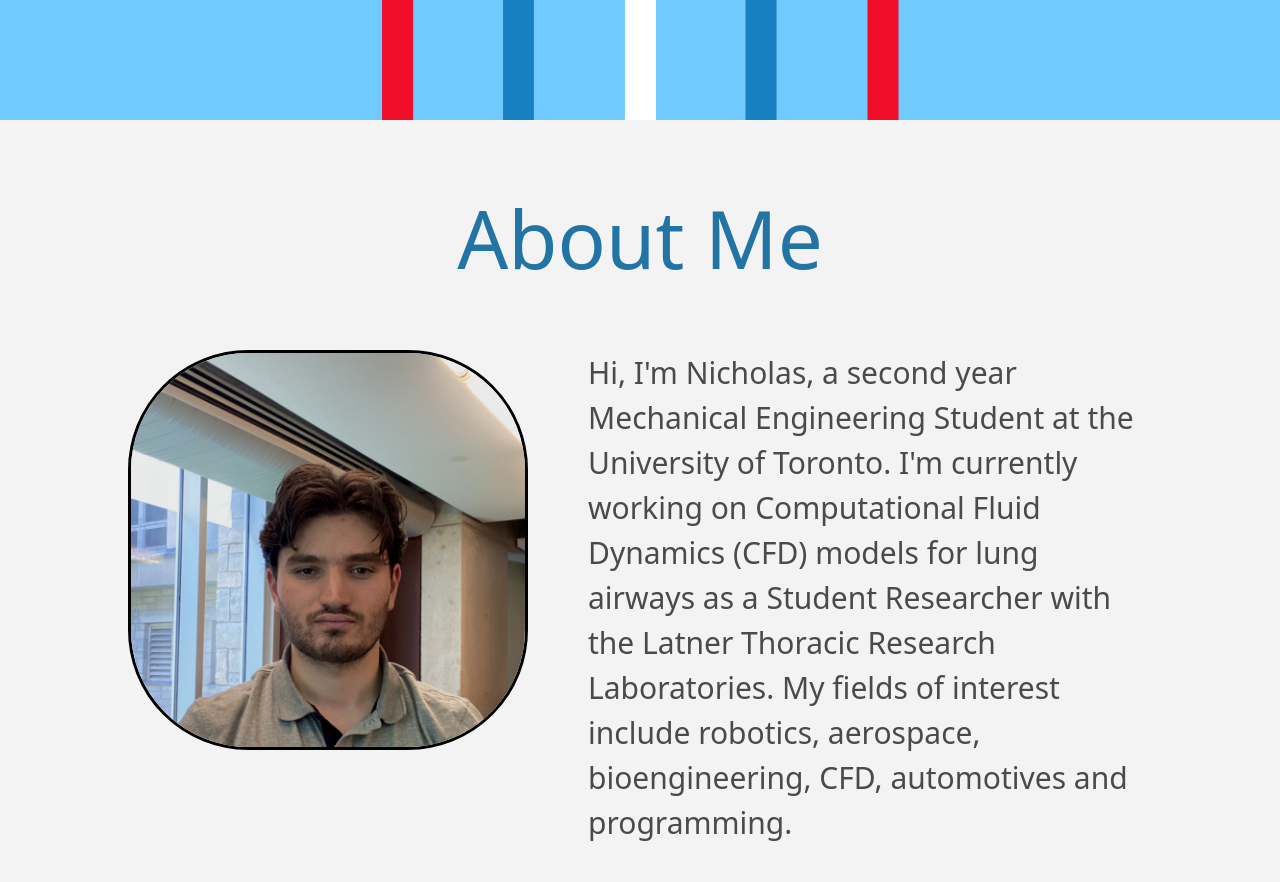
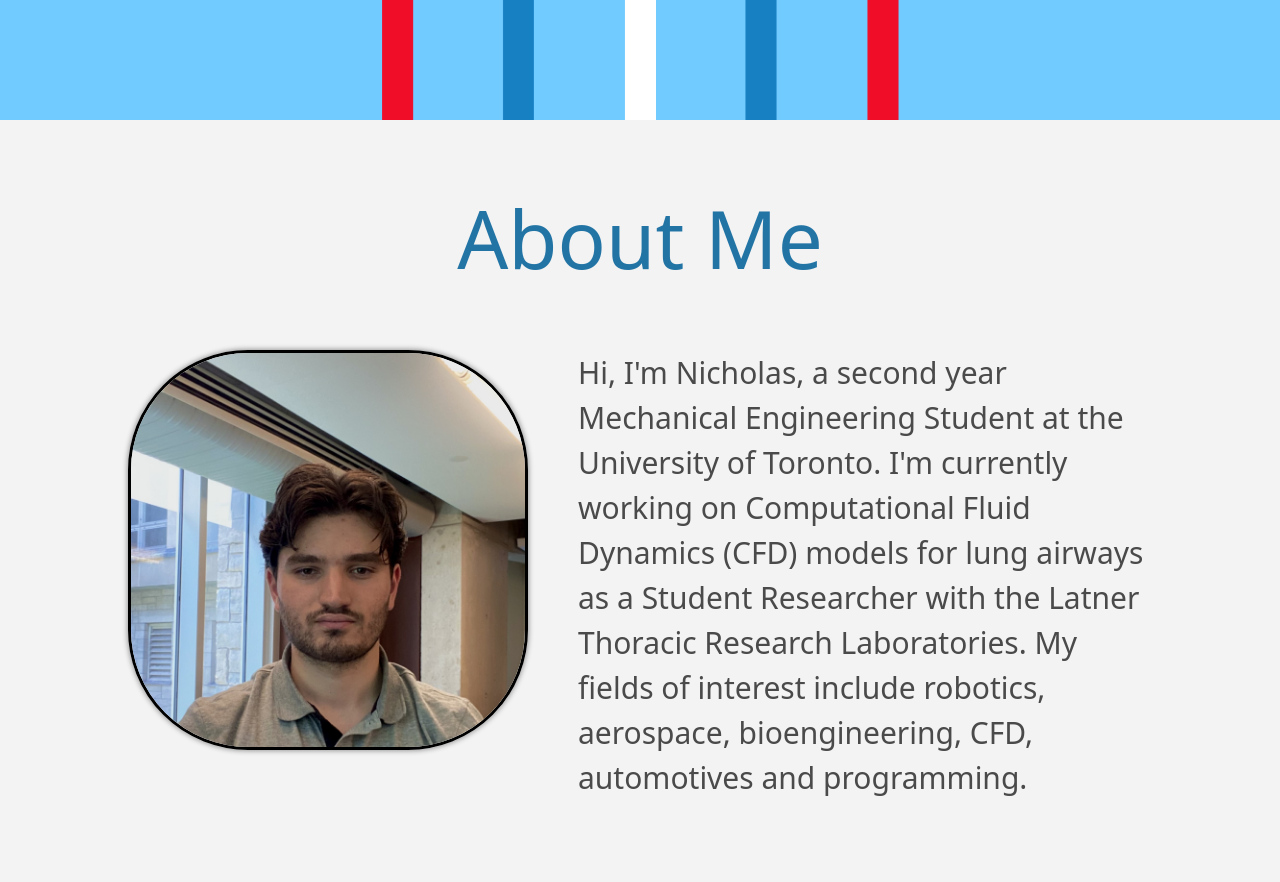
Before and after one commit to Nick2858/Professional-Webpage, a React (Vite) app: page / in a window 1280 px wide. Shown: the part 1880-2762 px from the top of the page. Built offline with nearby package versions, Linux system fonts and the light colour scheme.

Commit message:
modified:   src/App.css 	modified:   src/components/AboutPage.tsx

```diff
--- a/src/App.css
+++ b/src/App.css
@@ -267,7 +267,7 @@ body::-webkit-scrollbar {
 .AboutPage{
     display: grid;
     grid-template-rows: auto;
-    gap: 7vh;
+
     z-index: 3;
 
     width: 100%;
@@ -294,7 +294,7 @@ body::-webkit-scrollbar {
     flex-direction: row;
     flex-wrap: wrap;
     justify-content: center;
-    gap: 20px;
+    gap: 0px;
     text-align: left;
 
     position: relative;
@@ -311,7 +311,7 @@ body::-webkit-scrollbar {
     max-width: min(400px,70%);
     height:fit-content;
     flex-shrink:20;
-
+    box-shadow: 0px 0px 5px 1px rgb(154, 154, 154);
     padding: 0%;
     border: solid black;
 
@@ -337,6 +337,7 @@ body::-webkit-scrollbar {
     font-size: 50px;
     color: #2274A5;
 
+
 }
 .PageText{
     font: "Arial";
@@ -358,14 +359,13 @@ body::-webkit-scrollbar {
     width: 100%;
     background-color: white;
     text-align: left;
-    overflow-x: scroll;
     padding: 1%;
-    box-shadow: 5px 5px 5px 5px rgb(154, 154, 154);
-    border-radius: 0px;
+    box-shadow: 2px 2px 100px 5px rgb(154, 154, 154);
+
     animation: InFromRight linear;
     animation-duration: 2s;
     animation-timeline: view();
-    border-radius: 10px;
+    border-radius: 0px;
     border: 1px solid black;
 
     -ms-overflow-style: none;
@@ -413,7 +413,7 @@ body::-webkit-scrollbar {
 
     flex-basis: 400px;
     flex-grow: 1;
-    width: 1000px;
+    max-width: 1000px;
 
 
 }
--- a/src/components/AboutPage.tsx
+++ b/src/components/AboutPage.tsx
@@ -9,7 +9,7 @@ function AboutPage() {
         <h1 className="PageTitle" style={{ fontSize: "80px" }}>
           About Me
         </h1>
-        <div className="AboutMe">
+        <div className="AboutMe" style={{ paddingTop: "7vh", gap: "10px" }}>
           <img className="AboutProfile" src="ProfileImage.jpg"></img>
           <body className="PageInfo">
             <p className="PageText">
@@ -22,12 +22,15 @@ function AboutPage() {
             </p>
           </body>
         </div>
-        <h1 className="PageTitle"> Experience</h1>
+        <h1 className="PageTitle" style={{ padding: "7vh" }}>
+          {" "}
+          Experience
+        </h1>
+
         {Experiences.map((experience) => (
           <WorkDisplay>{experience}</WorkDisplay>
         ))}
-
-        <div className="HardSkills">
+        <div className="HardSkills" style={{ padding: "7vh" }}>
           <img className="SkillIcon" src="/SkillLogos/html.webp"></img>
           <img className="SkillIcon" src="/SkillLogos/css.png"></img>
           <img className="SkillIcon" src="/SkillLogos/Javascript.png"></img>
```
